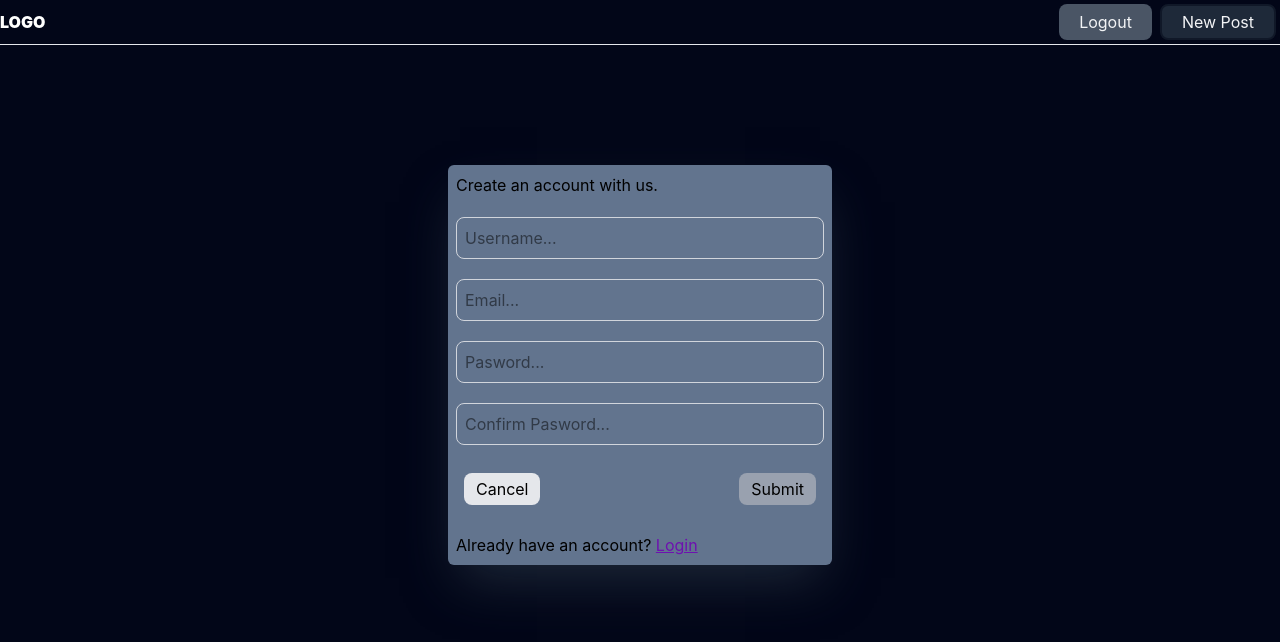
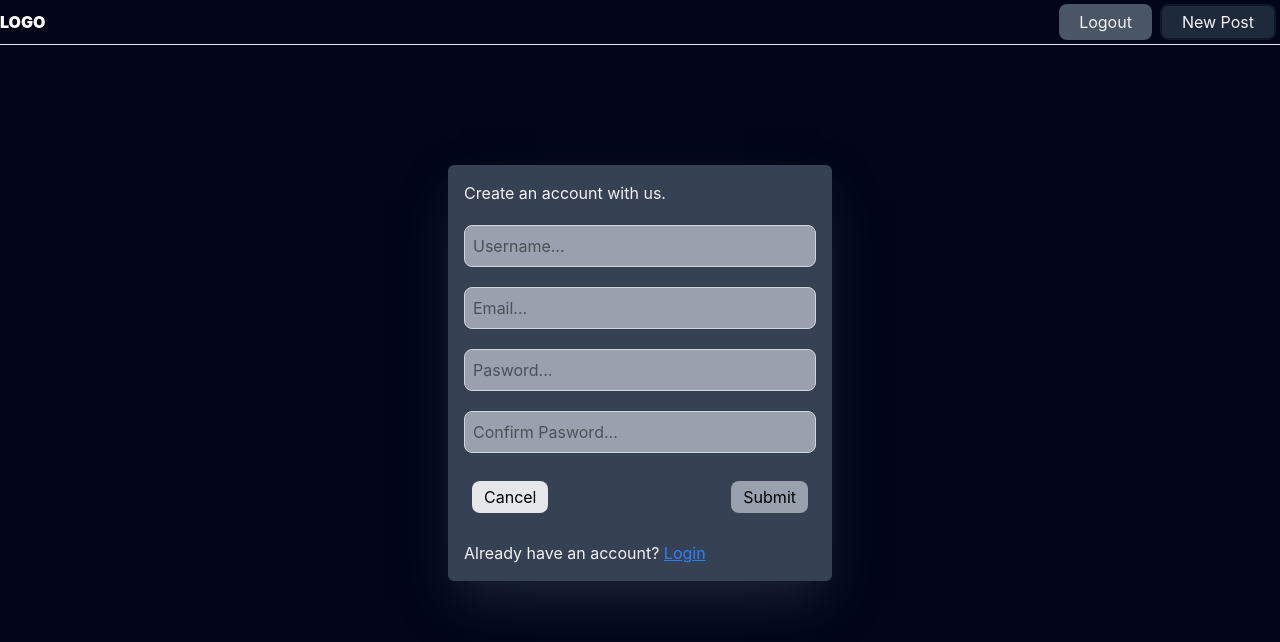
Before and after one commit to davidmuuo-dev/fastapi-course, a React app in the folder frontend/: page /register in a window 1280 px wide. Shown: the top 642 px of the page. Built offline with nearby package versions, Linux system fonts and the light colour scheme; the HTML template or start-up script is replaced by a standard one.

Commit message:
Polished login and register pages

```diff
--- a/frontend/src/Components/Login.jsx
+++ b/frontend/src/Components/Login.jsx
@@ -5,20 +5,20 @@ export default function Login() {
 
   <div className="size-full flex justify-center items-center ">
 
-    <form className="flex flex-col w-[80%] md:w-[30%]  gap-5 mt-30  bg-slate-500 rounded-md shadow-2xl shadow-gray-800 p-2">
-        <p>Login to continue.</p>
+    <form className="flex flex-col w-[80%] md:w-[40%] lg:w-[30%] gap-5 mt-30  bg-gray-700 rounded-md shadow-2xl shadow-gray-800 p-4">
+        <p className="text-gray-100">Login to continue.</p>
         <Input type="email" name="email" placeholder="Email..." />
         <Input type="password" name="password" placeholder="Pasword..." />
         <div className="flex justify-between p-2">
             <Button className="bg-gray-200 px-3 py-1" type="button">Cancel</Button>
             <Button className="bg-gray-400 px-3 py-1" type="submit">Submit</Button>
         </div>
-        <p>Don't have an account? <Link className="underline text-purple-800" to="/register">Register</Link> </p>
+        <p className="text-gray-100">Don't have an account? <Link className="underline text-blue-500" to="/register">Register</Link> </p>
     </form>
   </div>
   </>;
 }
 
 function Input({type,name,placeholder}){
-    return <input type={type} name={name} placeholder={placeholder} className="outline-none border border-gray-300 rounded-lg p-2" />
+    return <input type={type} name={name} placeholder={placeholder} className="outline-none border border-gray-300 rounded-lg p-2 bg-gray-400 " value=""/>
 }
--- a/frontend/src/Components/Register.jsx
+++ b/frontend/src/Components/Register.jsx
@@ -5,8 +5,8 @@ export default function Register() {
 
   <div className="size-full flex justify-center items-center">
 
-    <form className="flex flex-col w-[80%] md:w-[30%]  gap-5 mt-30 bg-slate-500 rounded-md shadow-2xl shadow-gray-800 p-2">
-        <p>Create an account with us.</p>
+    <form className="flex flex-col w-[80%] md:w-[40%] lg:w-[30%] gap-5 mt-30  bg-gray-700 rounded-md shadow-2xl shadow-gray-800 p-4">
+        <p className="text-gray-100"> Create an account with us.</p>
         <Input type="text" name="username" placeholder="Username..." />
         <Input type="email" name="email" placeholder="Email..." />
         <Input type="password" name="password" placeholder="Pasword..." />
@@ -15,12 +15,12 @@ export default function Register() {
             <Button className="bg-gray-200 px-3 py-1" type="button">Cancel</Button>
             <Button className="bg-gray-400 px-3 py-1" type="submit">Submit</Button>
         </div>
-        <p>Already have an account? <Link className="underline text-purple-800" to="/login">Login</Link> </p>
+        <p className="text-gray-100">Already have an account? <Link className="underline text-blue-500" to="/login">Login</Link> </p>
     </form>
   </div>
   </>;
 }
 
 function Input({type,name,placeholder}){
-    return <input type={type} name={name} placeholder={placeholder} className="outline-none border border-gray-300 rounded-lg p-2" />
+    return <input type={type} name={name} placeholder={placeholder} className="outline-none border border-gray-300 rounded-lg p-2 bg-gray-400 " value=""/>
 }
--- a/frontend/src/main.jsx
+++ b/frontend/src/main.jsx
@@ -2,9 +2,7 @@ import { StrictMode } from "react";
 import { createRoot } from "react-dom/client";
 import "./index.css";
 import App from "./App.jsx";
-import eruda from "eruda";
 import { BrowserRouter } from "react-router";
-eruda.init();
 
 createRoot(document.getElementById("root")).render(
     <StrictMode>
```
